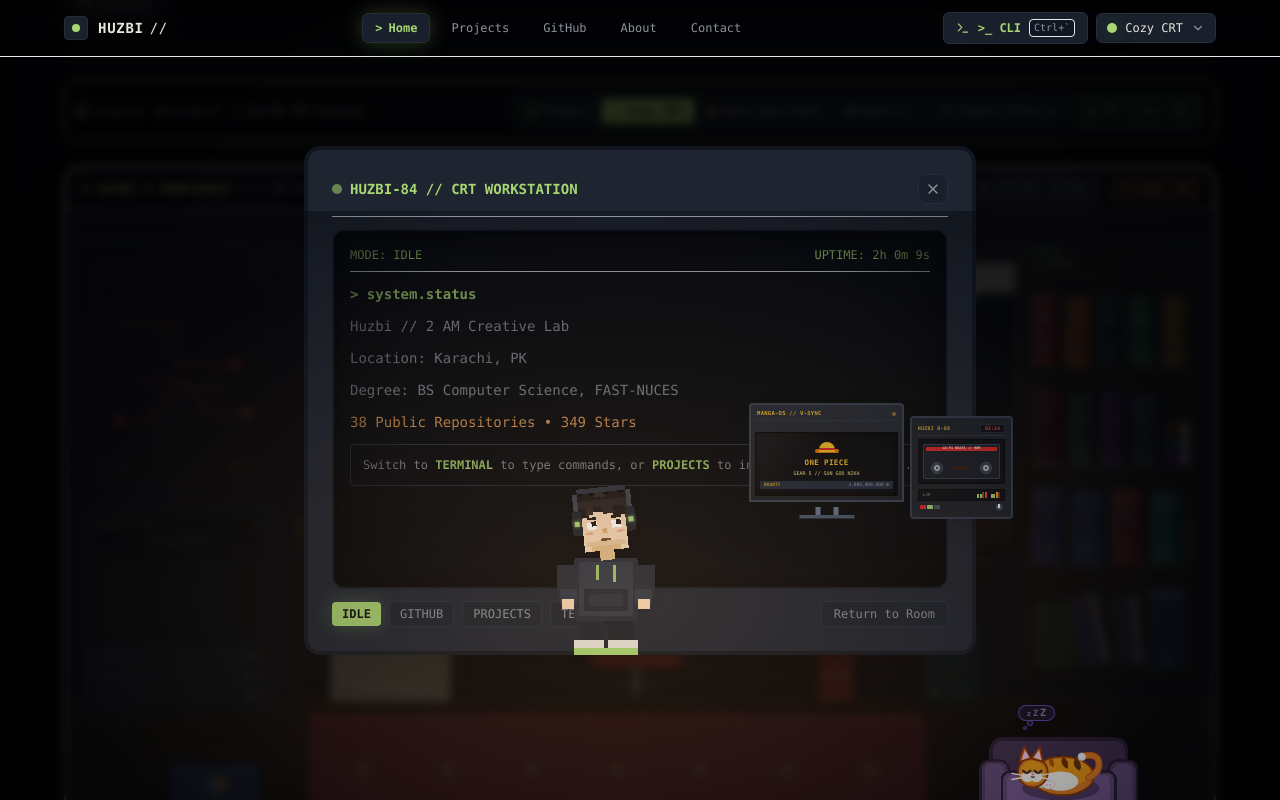
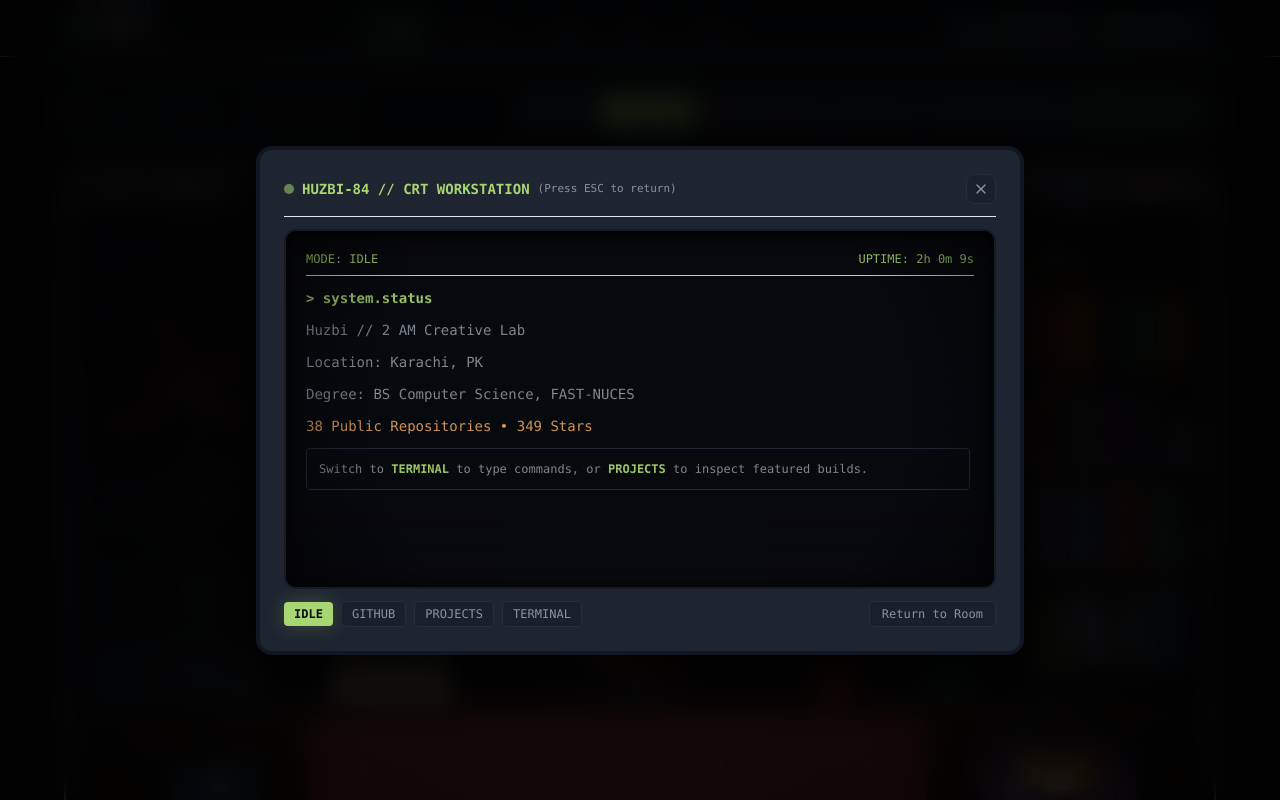
Before and after one commit to Huzbi-crypto/Huzefa-Portfolio, a Next.js app: page / in a window 1280 px wide. Both pictures are taken after a click on the button 708 px from the left and 840 px from the top of the page. Shown: the part 440-1240 px from the top of the page. Built offline with nearby package versions, Linux system fonts and the light colour scheme.

Commit message:
fix(crt): mount fullscreen CRT modal via React Portal to escape room stacking context and lock scroll

```diff
--- a/src/components/world/CRTMonitor.tsx
+++ b/src/components/world/CRTMonitor.tsx
@@ -1,6 +1,7 @@
 'use client';
 
 import React, { useState, useEffect, useRef } from 'react';
+import { createPortal } from 'react-dom';
 import githubSnapshot from '@/data/github-snapshot.json';
 import { projects } from '@/data/projects';
 import { personalInfo } from '@/data/personal';
@@ -35,6 +36,7 @@
   const [uptimeSeconds, setUptimeSeconds] = useState<number>(7200);
   const [terminalInput, setTerminalInput] = useState<string>('');
   const [isExpanded, setIsExpanded] = useState<boolean>(false);
+  const [mounted, setMounted] = useState<boolean>(false);
   const [terminalHistory, setTerminalHistory] = useState<CommandHistoryItem[]>([
     {
       command: 'motd',
@@ -44,6 +46,41 @@
   const terminalContainerRef = useRef<HTMLDivElement | null>(null);
   const modalTerminalContainerRef = useRef<HTMLDivElement | null>(null);
   const modalInputRef = useRef<HTMLInputElement | null>(null);
+
+  // Client-side mount flag for React portal
+  useEffect(() => {
+    setMounted(true);
+  }, []);
+
+  // Handle modal escape key and lock body scroll when expanded
+  useEffect(() => {
+    if (!isExpanded) return;
+
+    const originalOverflow = document.body.style.overflow;
+    document.body.style.overflow = 'hidden';
+
+    const handleKeyDown = (e: KeyboardEvent) => {
+      if (e.key === 'Escape') {
+        setIsExpanded(false);
+      }
+    };
+
+    window.addEventListener('keydown', handleKeyDown);
+    return () => {
+      document.body.style.overflow = originalOverflow;
+      window.removeEventListener('keydown', handleKeyDown);
+    };
+  }, [isExpanded]);
+
+  // Focus modal input when expanded in terminal mode
+  useEffect(() => {
+    if (isExpanded && mode === 'TERMINAL') {
+      const timer = setTimeout(() => {
+        modalInputRef.current?.focus();
+      }, 50);
+      return () => clearTimeout(timer);
+    }
+  }, [isExpanded, mode]);
 
   // Uptime tick
   useEffect(() => {
@@ -393,14 +430,17 @@
         </div>
       </div>
 
-      {/* FULLSCREEN / MODAL EXPANDED VIEW WHEN CLICKED */}
-      {isExpanded && (
+      {/* FULLSCREEN / MODAL EXPANDED VIEW WHEN CLICKED (Mounted via React Portal directly to document.body) */}
+      {mounted && isExpanded && createPortal(
         <div
-          className="fixed inset-0 z-[100] bg-black/80 backdrop-blur-sm flex items-center justify-center p-4"
+          className="fixed inset-0 z-[9999] bg-black/85 backdrop-blur-md flex items-center justify-center p-4 sm:p-6 select-auto animate-in fade-in duration-200"
           onClick={() => setIsExpanded(false)}
+          role="dialog"
+          aria-modal="true"
+          aria-label="CRT Terminal Workstation"
         >
           <div
-            className="relative w-full max-w-2xl bg-[#1E2430] p-5 sm:p-6 rounded-2xl border-4 border-[#121620] shadow-2xl"
+            className="relative w-full max-w-3xl bg-[#1E2430] p-5 sm:p-6 rounded-2xl border-4 border-[#121620] shadow-[0_25px_60px_rgba(0,0,0,0.95)] flex flex-col max-h-[90vh]"
             onClick={(e) => e.stopPropagation()}
           >
             {/* Modal Header */}
@@ -408,13 +448,15 @@
               <div className="flex items-center gap-2">
                 <span className="w-2.5 h-2.5 rounded-full bg-accent animate-pulse shadow-crt" />
                 <span className="font-mono text-sm font-bold text-accent">HUZBI-84 // CRT WORKSTATION</span>
+                <span className="text-[11px] font-mono text-fg-muted hidden sm:inline">(Press ESC to return)</span>
               </div>
               <div className="flex items-center gap-2">
                 <button
                   type="button"
                   onClick={() => setIsExpanded(false)}
-                  className="p-1.5 rounded-lg bg-bg-surface text-fg-muted hover:text-fg border border-border transition-colors"
-                  title="Close"
+                  className="p-1.5 rounded-lg bg-bg-surface text-fg-muted hover:text-fg border border-border transition-colors hover:border-accent"
+                  title="Close (ESC)"
+                  aria-label="Close modal"
                 >
                   <X className="w-4 h-4" />
                 </button>
@@ -422,7 +464,7 @@
             </div>
 
             {/* Inner Monitor Bezel */}
-            <div className="relative bg-[#070A0F] rounded-xl p-4 border-2 border-[#151A24] overflow-hidden shadow-[inset_0_4px_16px_rgba(0,0,0,0.95)] min-h-[360px] max-h-[70vh] flex flex-col">
+            <div className="relative bg-[#070A0F] rounded-xl p-4 sm:p-5 border-2 border-[#151A24] overflow-hidden shadow-[inset_0_4px_16px_rgba(0,0,0,0.95)] min-h-[360px] max-h-[70vh] flex flex-col">
               <div className="absolute inset-0 crt-scanlines pointer-events-none z-20 opacity-50" />
               <div className="absolute inset-0 crt-vignette pointer-events-none z-20" />
 
@@ -433,7 +475,7 @@
               </div>
 
               {/* Mode Content */}
-              <div className="flex-1 overflow-y-auto font-mono z-10">
+              <div className="flex-1 overflow-y-auto font-mono z-10 custom-scrollbar pr-1">
                 {mode === 'IDLE' && (
                   <div className="space-y-3 text-sm">
                     <p className="text-accent font-bold">&gt; system.status</p>
@@ -603,13 +645,14 @@
               <button
                 type="button"
                 onClick={() => setIsExpanded(false)}
-                className="px-3 py-1 rounded bg-bg-surface text-fg-muted hover:text-fg border border-border text-xs font-mono"
+                className="px-3 py-1 rounded bg-bg-surface text-fg-muted hover:text-fg border border-border text-xs font-mono hover:border-accent"
               >
                 Return to Room
               </button>
             </div>
           </div>
-        </div>
+        </div>,
+        document.body
       )}
     </>
   );
```
